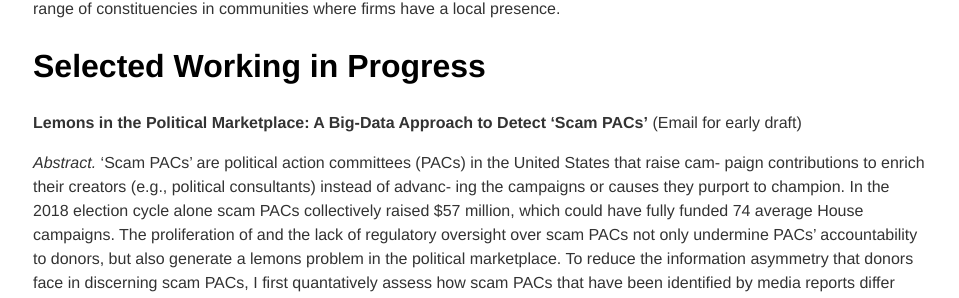
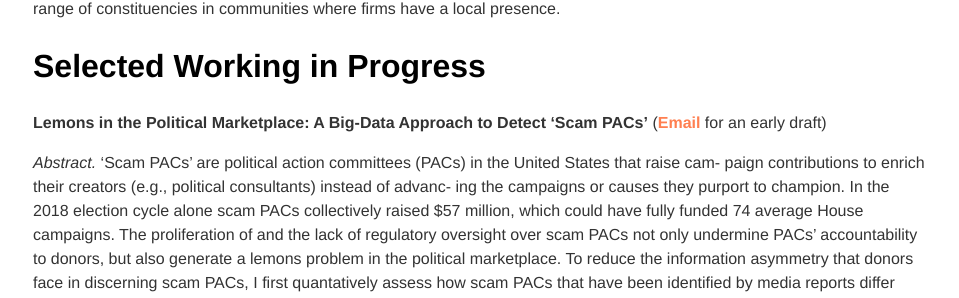
Before and after one commit to zhaoliresearch/zhaoliresearch.github.io, a Jekyll site: the page built from research/index.html, in a window 1280 px wide. Shown: the part 1657-1955 px from the top of the page, without its empty margins (159-1118 px from the left). Built offline with Jekyll 4.4.1, drawn with Linux system fonts in a browser that asks for light colours.

```diff
--- a/research/index.html
+++ b/research/index.html
@@ -17,6 +17,6 @@ title: Zhao Li, Ph.D.
 <p><b><a href="https://www.dropbox.com/s/i3kvtsxf0hrptey/DiSalvo%20and%20Li%20%282020%29.pdf?dl=0">Economic Geography and Special Interest Entrenchment: Evidence from the Shale Boom and State Campaign Finance</b></a> (with Richard DiSalvo)</p>
 <p><i>Abstract.</i> Do firms' presence in local communities lead them to concentrate their political activities in these communities? If so, what are the implications for corporate political strategy and business influence in society? To these ends, we leverage the fracking boom as a natural experiment on the geography of drilling activities across the United States. Using panel analysis and an instrumental variable design, we show that state legislative districts where drilling expanded during the fracking boom received an influx of oil and gas campaign contributions. Moreover, these contributions overwhelmingly benefitted Republican candidates, particularly those in historically Democratic districts, and may have facilitated Republican victories in fracking-intensive districts. Firms' geographic ties to districts not only lead them to channel more money in elections, but also adopt an electoral strategy in campaign giving. Business influence may therefore transform democratic representation across a broad range of constituencies in communities where firms have a local presence.</p>
 <h2>Selected Working in Progress </h2>
-<p><b>Lemons in the Political Marketplace: A Big-Data Approach to Detect ‘Scam PACs’</b> (Email for early draft)</p>
+<p><b>Lemons in the Political Marketplace: A Big-Data Approach to Detect ‘Scam PACs’</b> (<a href="mailto:zhaoliresearch@gmail.com">Email</a> for an early draft)</p>
 <p><i>Abstract.</i> ‘Scam PACs’ are political action committees (PACs) in the United States that raise cam- paign contributions to enrich their creators (e.g., political consultants) instead of advanc- ing the campaigns or causes they purport to champion. In the 2018 election cycle alone scam PACs collectively raised $57 million, which could have fully funded 74 average House campaigns. The proliferation of and the lack of regulatory oversight over scam PACs not only undermine PACs’ accountability to donors, but also generate a lemons problem in the political marketplace. To reduce the information asymmetry that donors face in discerning scam PACs, I first quantatively assess how scam PACs that have been identified by media reports differ from comparable non-scam PACs on fundraising and expenditure patterns, donor characteristics, and PAC donor and personnel networks. Building on these descriptive analyses, I construct a supervised machine learning algo- rithm that systematically detects scam PACs in U.S. federal elections.</p>
 </div><!-- /.blurb -->
```
